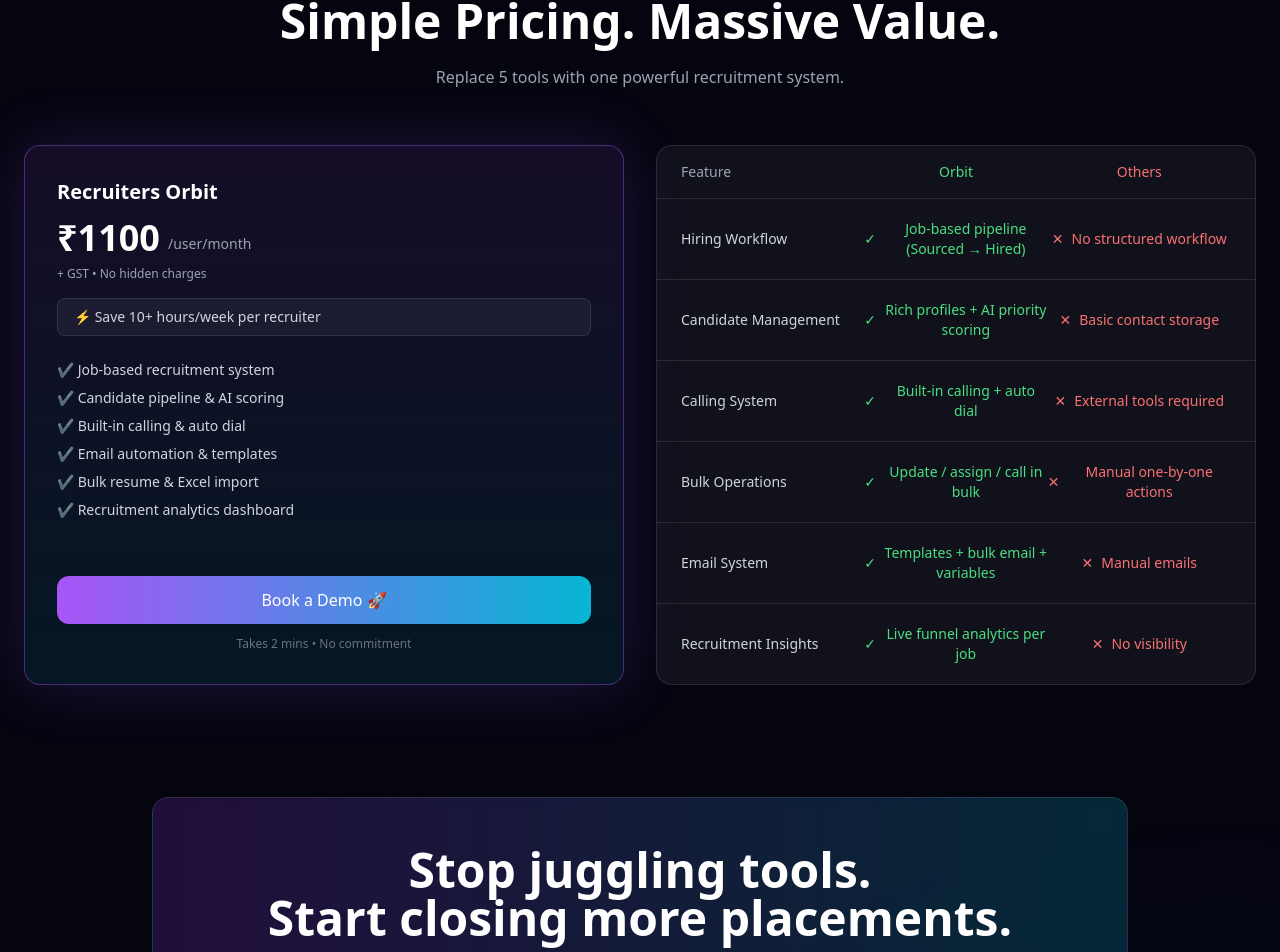
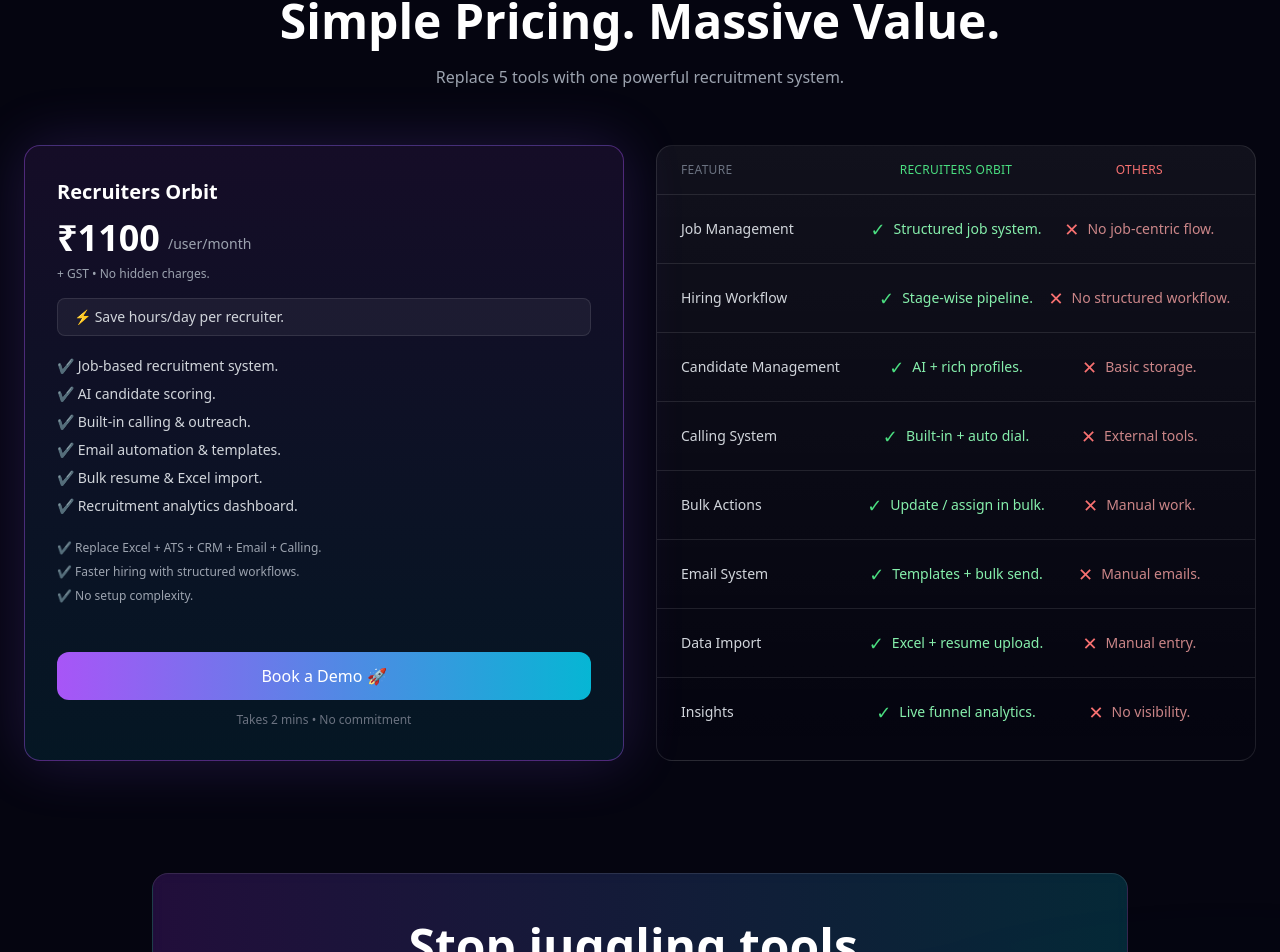
Before and after one commit to digisensedigital-hash/recruiters-orbit-web, a React (Vite) app: page / in a window 1280 px wide. Shown: the part 5178-6130 px from the top of the page. Built offline with nearby package versions, Linux system fonts and the light colour scheme.

Commit message:
Enhanced pricing card with value stack and conversion-focused CTA

```diff
--- a/src/sections/Pricing.tsx
+++ b/src/sections/Pricing.tsx
@@ -19,7 +19,8 @@ export default function Pricing() {
         {/* GRID */}
         <div className="grid md:grid-cols-2 gap-8 items-stretch">
 
-          {/* LEFT — PRICING CARD */}
+
+        {/* LEFT — HIGH-CONVERSION PRICING CARD */}
         <div className="flex flex-col justify-between h-full p-8 rounded-2xl border border-purple-500/40 bg-gradient-to-b from-purple-500/10 to-cyan-500/10 shadow-[0_0_60px_rgba(139,92,246,0.2)]">
 
         <div>
@@ -37,28 +38,36 @@ export default function Pricing() {
             </div>
 
             <p className="text-xs text-gray-400 mb-4">
-                + GST • No hidden charges
+            + GST • No hidden charges.
             </p>
 
-              {/* VALUE BADGE */}
-              <div className="bg-white/5 border border-white/10 rounded-lg px-4 py-2 text-sm text-gray-300 mb-6">
-                ⚡ Save 10+ hours/week per recruiter
+            {/* ROI */}
+            <div className="bg-white/5 border border-white/10 rounded-lg px-4 py-2 text-sm text-gray-300 mb-5">
+            ⚡ Save hours/day per recruiter.
             </div>
 
             {/* FEATURES */}
-              <ul className="space-y-2 text-sm text-gray-300">
-                <li>✔ Job-based recruitment system</li>
-                <li>✔ Candidate pipeline & AI scoring</li>
-                <li>✔ Built-in calling & auto dial</li>
-                <li>✔ Email automation & templates</li>
-                <li>✔ Bulk resume & Excel import</li>
-                <li>✔ Recruitment analytics dashboard</li>
+            <ul className="space-y-2 text-sm text-gray-300 mb-6">
+            <li>✔ Job-based recruitment system.</li>
+            <li>✔ AI candidate scoring.</li>
+            <li>✔ Built-in calling & outreach.</li>
+            <li>✔ Email automation & templates.</li>
+            <li>✔ Bulk resume & Excel import.</li>
+            <li>✔ Recruitment analytics dashboard.</li>
             </ul>
+
+            {/* VALUE STACK */}
+            <div className="space-y-2 text-xs text-gray-400 mb-6">
+            <p>✔ Replace Excel + ATS + CRM + Email + Calling.</p>
+            <p>✔ Faster hiring with structured workflows.</p>
+            <p>✔ No setup complexity.</p>
+            </div>
 
         </div>
 
-            {/* CTA */}
-            <div className="mt-8">
+        {/* CTA BLOCK */}
+        <div className="mt-6">
+
             <Link to="/book-demo">
             <button className="w-full bg-gradient-to-r from-purple-500 to-cyan-500 py-3 rounded-xl font-medium hover:scale-105 active:scale-95 transition-all">
                 Book a Demo 🚀
@@ -68,73 +77,59 @@ export default function Pricing() {
             <p className="text-xs text-gray-500 mt-3 text-center">
             Takes 2 mins • No commitment
             </p>
+
         </div>
 
         </div>
 
-          {/* RIGHT — COMPARISON PANEL */}
-          <div className="h-full rounded-2xl border border-white/10 bg-white/5 overflow-hidden">
+        {/* RIGHT — PREMIUM COMPARISON PANEL */}
+        <div className="h-full rounded-2xl border border-white/10 bg-gradient-to-b from-white/5 to-transparent overflow-hidden">
 
         {/* HEADER */}
-            <div className="grid grid-cols-3 px-6 py-4 border-b border-white/10 text-sm font-medium text-gray-400">
+        <div className="grid grid-cols-3 px-6 py-4 border-b border-white/10 text-xs uppercase tracking-wide text-gray-500 font-medium">
             <span>Feature</span>
-              <span className="text-center text-green-400">Orbit</span>
-              <span className="text-center text-red-400">Others</span>
+            <span className="text-center text-green-400 font-small">Recruiters Orbit</span>
+            <span className="text-center text-red-400 font-small">Others</span>
         </div>
 
         {/* ROWS */}
         <div className="divide-y divide-white/10">
 
+
         {[
-                [
-                  "Hiring Workflow",
-                  "Job-based pipeline (Sourced → Hired)",
-                  "No structured workflow"
-                ],
-                [
-                  "Candidate Management",
-                  "Rich profiles + AI priority scoring",
-                  "Basic contact storage"
-                ],
-                [
-                  "Calling System",
-                  "Built-in calling + auto dial",
-                  "External tools required"
-                ],
-                [
-                  "Bulk Operations",
-                  "Update / assign / call in bulk",
-                  "Manual one-by-one actions"
-                ],
-                [
-                  "Email System",
-                  "Templates + bulk email + variables",
-                  "Manual emails"
-                ],
-                [
-                  "Recruitment Insights",
-                  "Live funnel analytics per job",
-                  "No visibility"
-                ],
+        ["Job Management", "Structured job system.", "No job-centric flow."],
+        ["Hiring Workflow", "Stage-wise pipeline.", "No structured workflow."],
+        ["Candidate Management", "AI + rich profiles.", "Basic storage."],
+        ["Calling System", "Built-in + auto dial.", "External tools."],
+        ["Bulk Actions", "Update / assign in bulk.", "Manual work."],
+        ["Email System", "Templates + bulk send.", "Manual emails."],
+        ["Data Import", "Excel + resume upload.", "Manual entry."],
+        ["Insights", "Live funnel analytics.", "No visibility."],
         ].map((row, i) => (
         <div
             key={i}
-                  className="grid grid-cols-3 items-center px-6 py-5 text-sm hover:bg-white/5 transition"
+            className="grid grid-cols-3 items-center px-6 py-5 hover:bg-white/5 transition"
         >
             {/* FEATURE */}
-                  <span className="text-gray-300">
+            <div className="text-gray-300 font-small text-sm">
             {row[0]}
-                  </span>
+            </div>
 
             {/* ORBIT */}
-                  <span className="text-green-400 text-center font-medium flex items-center justify-center gap-2">
-                    ✓ <span>{row[1]}</span>
+            <div className="flex items-center justify-center gap-2">
+            <span className="text-green-400 text-lg">✓</span>
+            <span className="text-green-300 font-medium text-sm">
+                {row[1]}
             </span>
+            </div>
 
             {/* OTHERS */}
-                  <span className="text-red-400 text-center font-medium flex items-center justify-center gap-2">
-                    ✕ <span>{row[2]}</span>
+            <div className="flex items-center justify-center gap-2">
+            <span className="text-red-400 text-lg">✕</span>
+            <span className="text-red-300 text-sm opacity-80">
+                {row[2]}
             </span>
+            </div>
         </div>
         ))}
 
```
Lines whose indentation alone changed are shown as unchanged.
